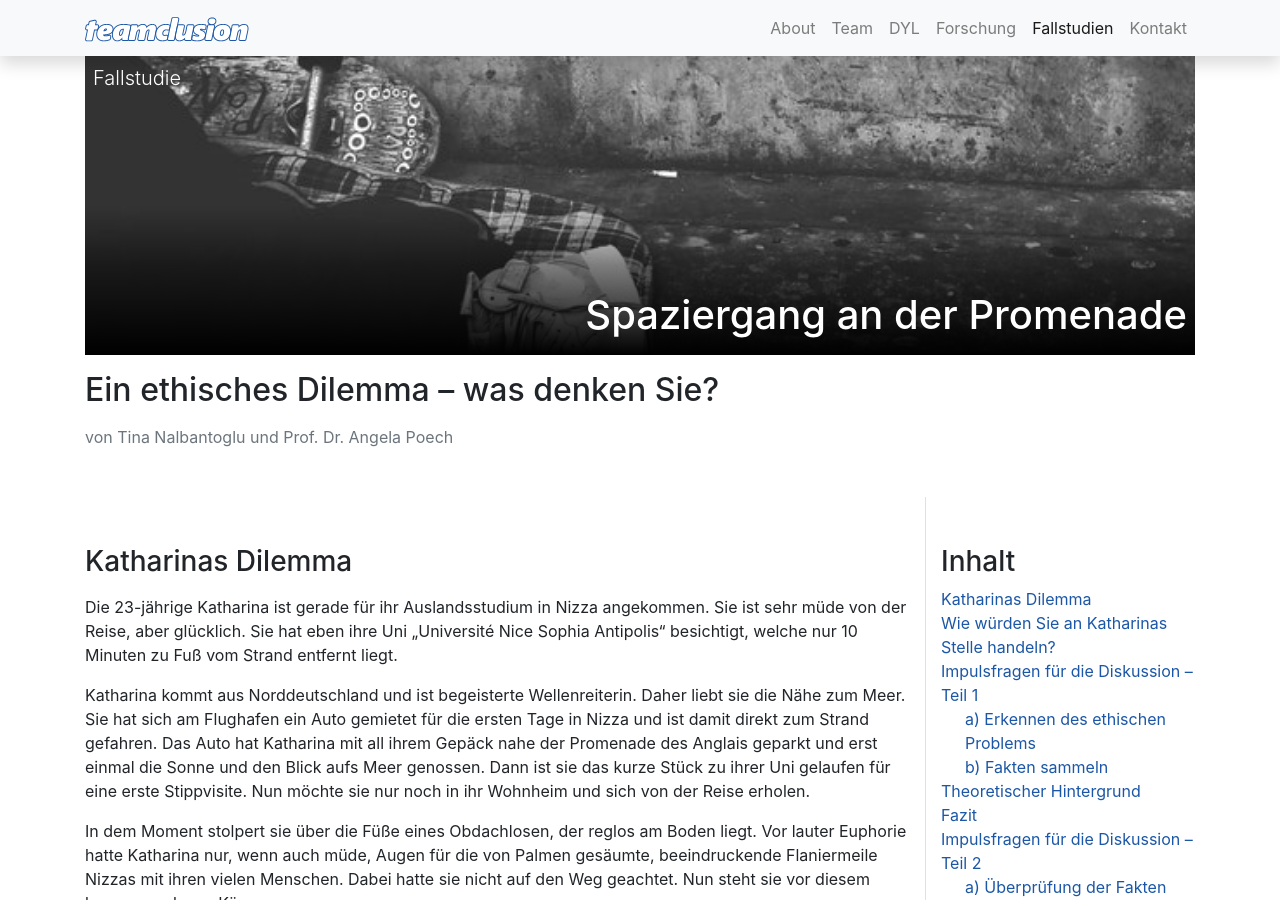
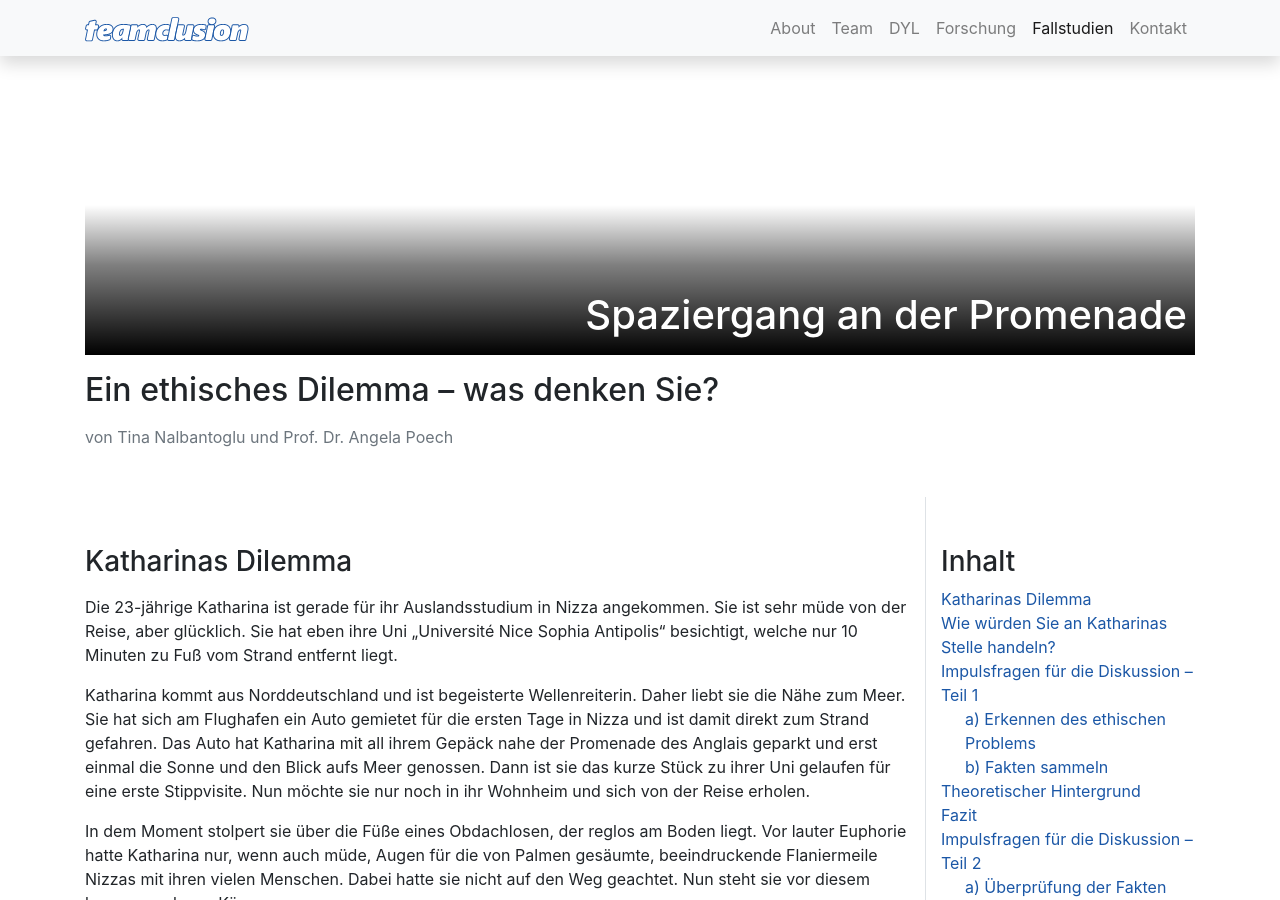
Before and after one commit to teamclusion/website, a Jekyll site: the page built from _fallstudien/dilemma-fallstudie_promenade.md, in a window 1280 px wide and 900 px high. Built offline with Jekyll 4.4.1, drawn with Linux system fonts in a browser that asks for light colours; nearby versions of some CDN libraries; the table of contents is made by our own code.

Commit message:
SEO Image

```diff
--- a/_layouts/fallstudie.html
+++ b/_layouts/fallstudie.html
@@ -4,7 +4,7 @@
 
 <article class="post container mb-5">
 
-  <header class="post-header text-white" style="min-height:300px; background-image: linear-gradient(0deg, rgba(0,0,0,1) 0%, rgba(0,0,0,0.5) 30%, rgba(0,0,0,0) 50%, rgba(0,0,0,0) 100%), url('../../assets/img/{{ page.image }}'); background-repeat: no-repeat; background-size: cover; background-position: center center; position: relative; margin-top:-25px;">
+  <header class="post-header text-white" style="min-height:300px; background-image: linear-gradient(0deg, rgba(0,0,0,1) 0%, rgba(0,0,0,0.5) 30%, rgba(0,0,0,0) 50%, rgba(0,0,0,0) 100%), url('{{ page.image }}'); background-repeat: no-repeat; background-size: cover; background-position: center center; position: relative; margin-top:-25px;">
     <p class="lead p-2" style="top:0; position: absolute">Fallstudie</p>
     <h1 class="post-title p-2" style="bottom:0px; right:0px; position: absolute">{{ page.title | escape }}</h1>
   </header>
```
Also changed, not shown: _fallstudien/blechschaden-fallstudie.md (+1 -1 lines).
